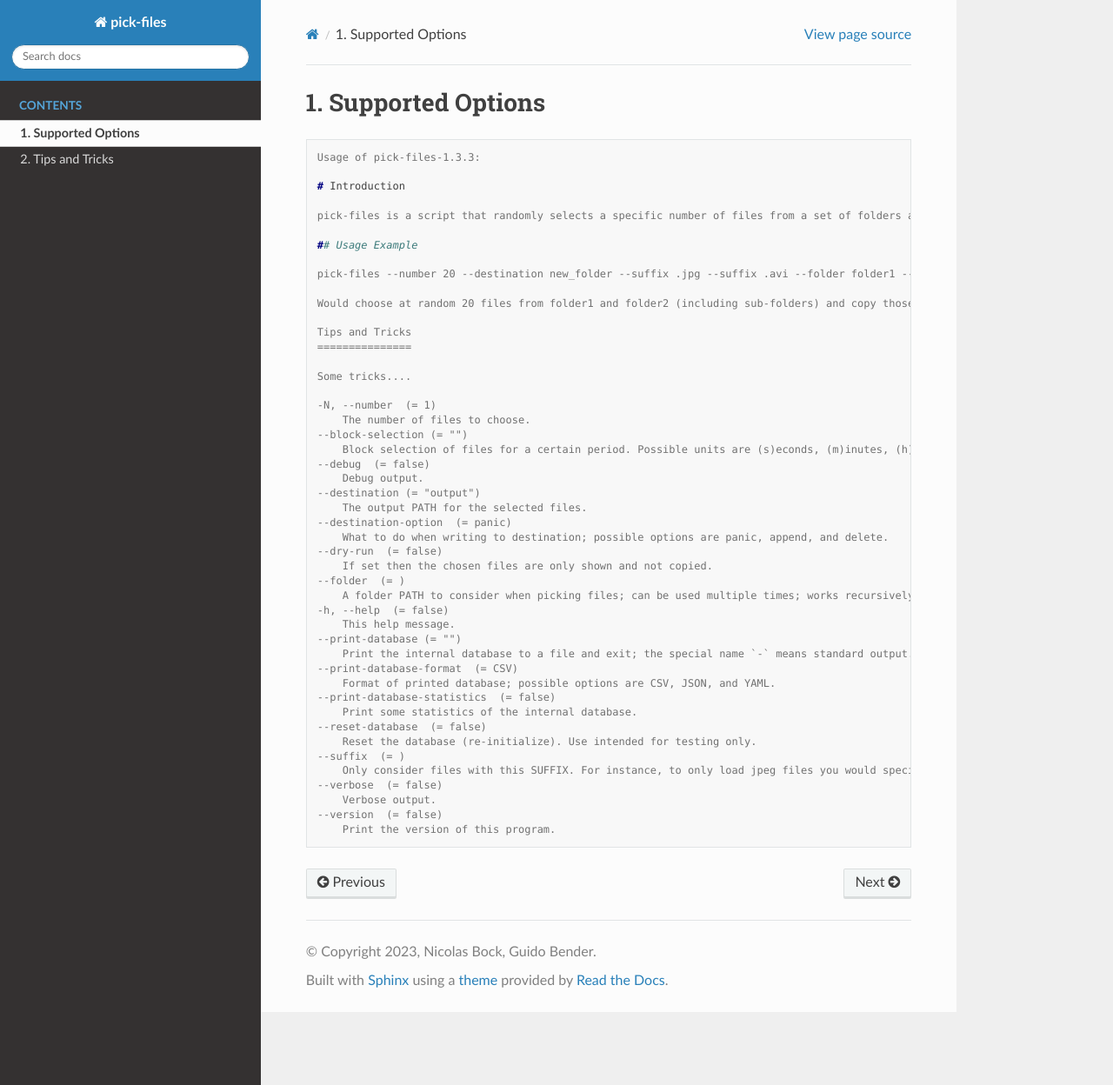
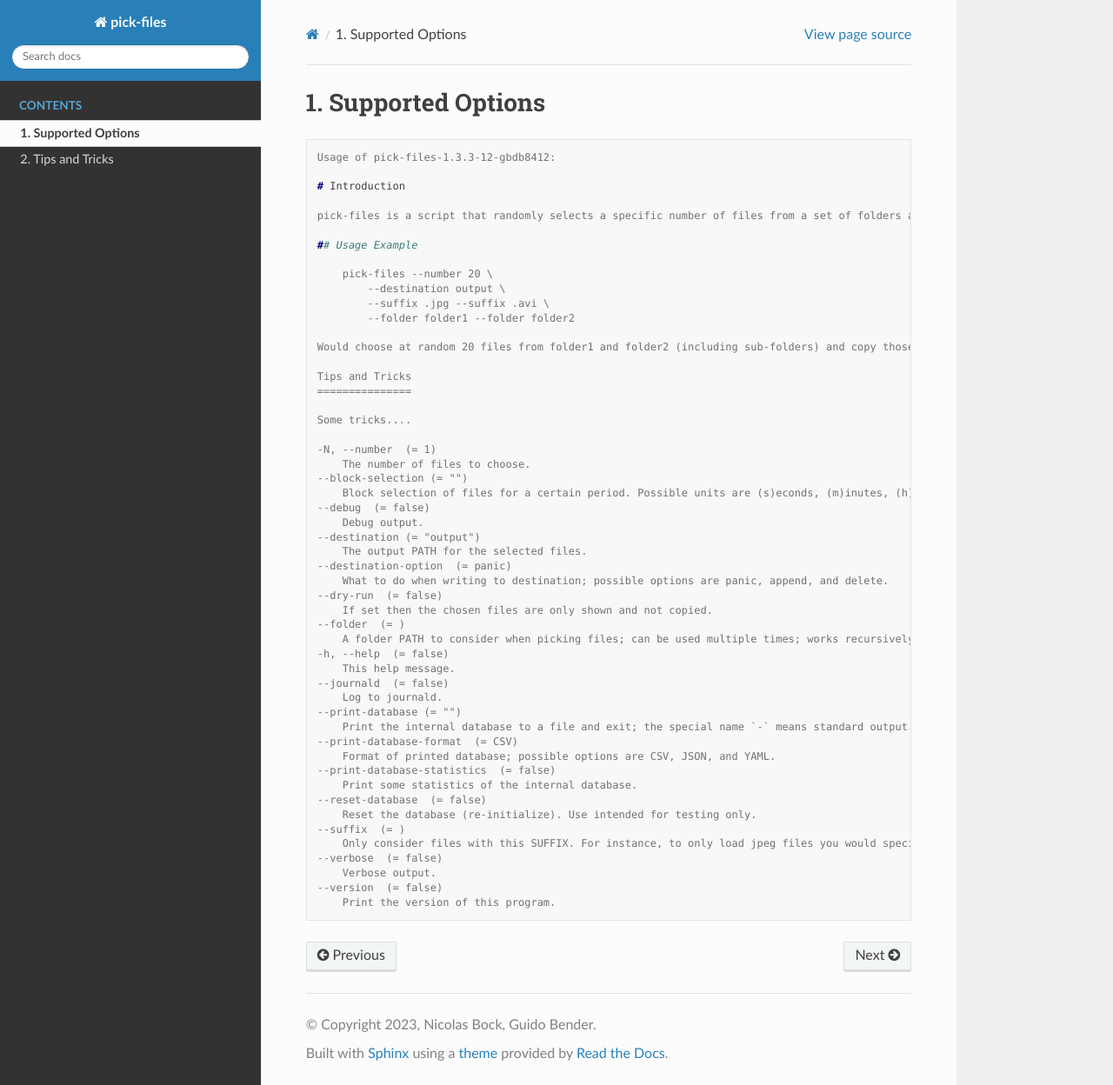
Before and after one commit to nicolasbock/filechooser, a Sphinx documentation site: the page built from docs/source/supported-options.rst, in a window 1280 px wide and 1248 px high. Shown: the whole window at 87% size. Built offline with Sphinx 7.4.7 and the Read the Docs theme 2.0.0, drawn with Linux system fonts in a browser that asks for light colours.

Commit message:
Update usage information
Signed-off-by: Nicolas Bock <nicolasbock@gmail.com>

```diff
--- a/docs/source/supported-options.rst
+++ b/docs/source/supported-options.rst
@@ -3,7 +3,7 @@ Supported Options
 
 .. code-block:: console
 
-   Usage of pick-files-1.3.3:
+   Usage of pick-files-1.3.3-12-gbdb8412:
 
    # Introduction
 
@@ -11,9 +11,12 @@ Supported Options
 
    ## Usage Example
 
-   pick-files --number 20 --destination new_folder --suffix .jpg --suffix .avi --folder folder1 --folder folder2
+       pick-files --number 20 \
+           --destination output \
+           --suffix .jpg --suffix .avi \
+           --folder folder1 --folder folder2
 
-   Would choose at random 20 files from folder1 and folder2 (including sub-folders) and copy those files into new_folder. The new_folder is created if it does not exist already. In this example, only files with suffixes .jpg or .avi are considered.
+   Would choose at random 20 files from folder1 and folder2 (including sub-folders) and copy those files into output. The output is created if it does not exist already. In this example, only files with suffixes .jpg or .avi are considered.
 
    Tips and Tricks
    ===============
@@ -36,6 +39,8 @@ Supported Options
        A folder PATH to consider when picking files; can be used multiple times; works recursively, meaning all sub-folders and their files are included in the selection.
    -h, --help  (= false)
        This help message.
+   --journald  (= false)
+       Log to journald.
    --print-database (= "")
        Print the internal database to a file and exit; the special name `-` means standard output.
    --print-database-format  (= CSV)
```
Also changed, not shown: 1 other file.
